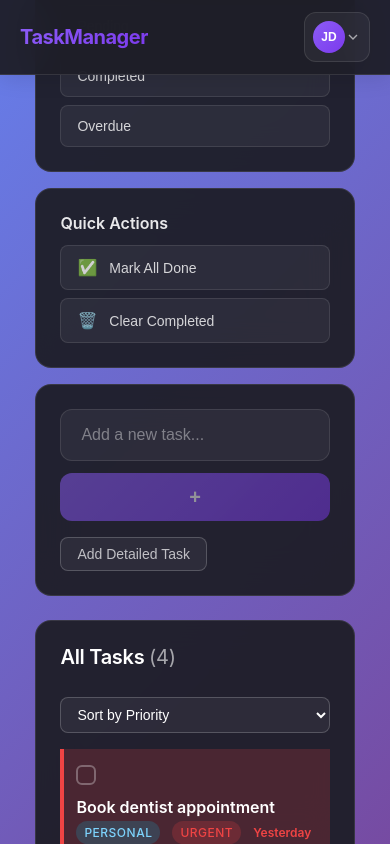
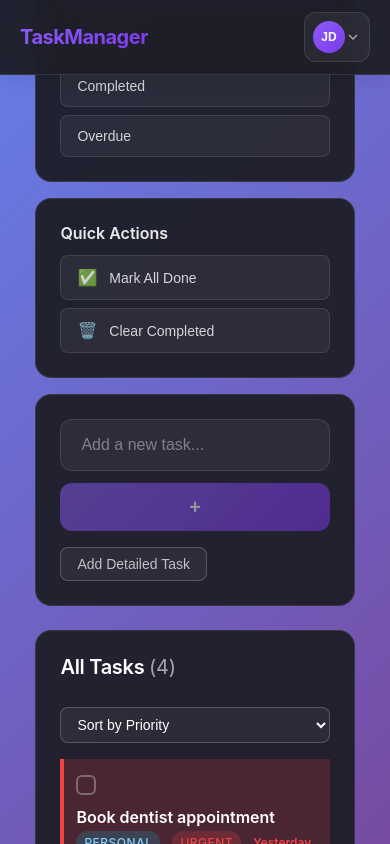
Before and after one commit to romtaugranot/llm-task-manager, an Angular app: page /dashboard in a window 390 px wide. Built offline with nearby package versions, Linux system fonts and the light colour scheme.

Commit message:
Fix navbar overlapping dashboard content

```diff
--- a/src/app/components/dashboard/dashboard.component.scss
+++ b/src/app/components/dashboard/dashboard.component.scss
@@ -2,7 +2,7 @@
     display: flex;
     max-width: 1400px;
     margin: 0 auto;
-    padding: 80px 24px 24px;
+    padding: 100px 24px 24px;
     gap: 32px;
     min-height: 100vh;
     box-sizing: border-box;
@@ -627,7 +627,7 @@
 @media (max-width: 1024px) {
     .dashboard-container {
         flex-direction: column;
-        padding: 80px 16px 24px;
+        padding: 100px 16px 24px;
     }
 
     .sidebar {
@@ -651,7 +651,7 @@
 
 @media (max-width: 768px) {
     .dashboard-container {
-        padding: 80px 12px 24px;
+        padding: 100px 12px 24px;
         gap: 16px;
     }
 
```
